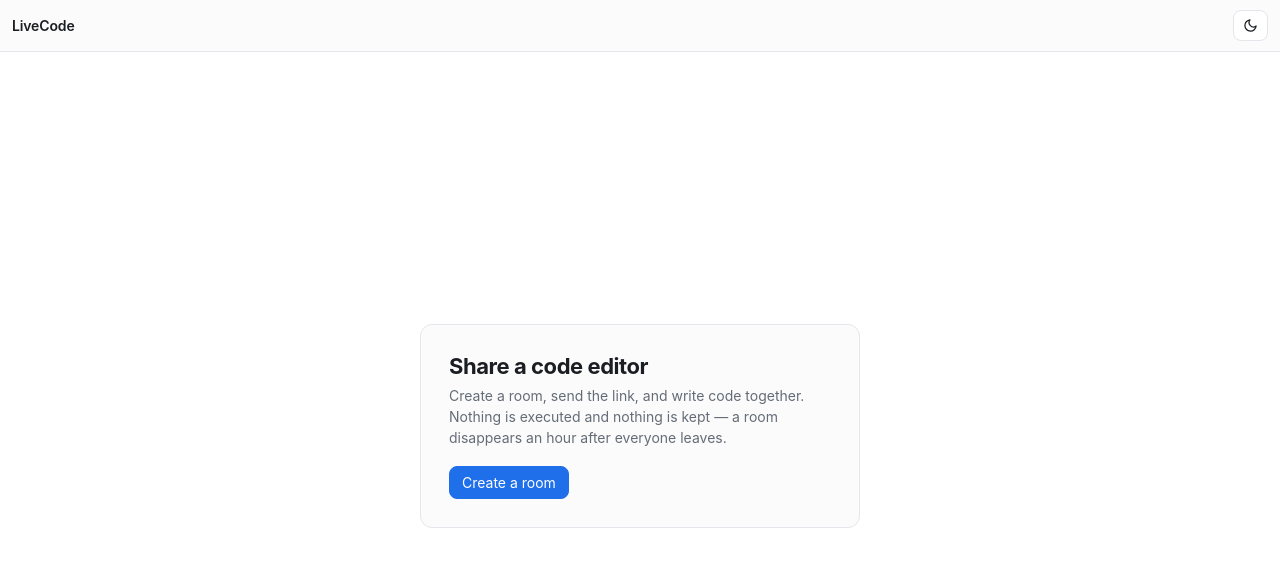
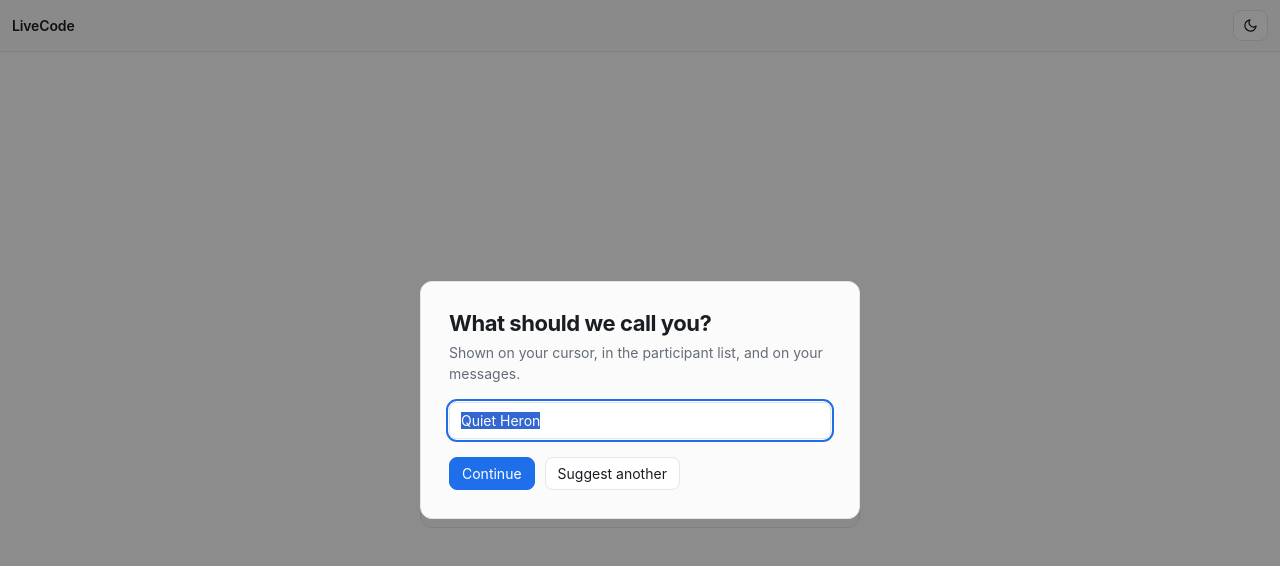
Before and after one commit to madhav-02/CodeCollabrator, a React (Vite) app in the folder client/: page / in a window 1280 px wide. Shown: the top 566 px of the page. Built offline with nearby package versions, Linux system fonts and the light colour scheme.

Commit message:
feat(client): Ask for a username on arrival

```diff
--- a/client/src/App.tsx
+++ b/client/src/App.tsx
@@ -1,6 +1,9 @@
 import { Suspense, lazy } from 'react';
 import { BrowserRouter, Route, Routes } from 'react-router-dom';
 import { Header } from './components/Header';
+import { NamePrompt } from './components/NamePrompt';
+import { identity } from './lib/identity';
+import { useStore } from './lib/store';
 import { Home } from './routes/Home';
 import { Expired } from './routes/Expired';
 
@@ -23,6 +26,8 @@ function Loading() {
 }
 
 export function App() {
+  const { name } = useStore(identity);
+
   return (
     <BrowserRouter>
       <Suspense fallback={<Loading />}>
@@ -35,6 +40,9 @@ export function App() {
           <Route path="*" element={<Expired reason="notFound" />} />
         </Routes>
       </Suspense>
+      {/* Overlaid rather than replacing the page, so people can see what the site
+          is before being asked to name themselves (R25). */}
+      {!name && <NamePrompt />}
     </BrowserRouter>
   );
 }
--- /dev/null
+++ b/client/src/components/NamePrompt.tsx
@@ -0,0 +1,51 @@
+import { useRef, useState, type FormEvent } from 'react';
+import { MAX_NAME_LENGTH, setName, suggestName } from '../lib/identity';
+
+/**
+ * Asked for once, on arrival (R25). Deliberately not dismissable: the name is what
+ * identifies you on your cursor, in the participant list and on your chat messages,
+ * so there is no sensible anonymous path.
+ */
+export function NamePrompt() {
+  const [value, setValue] = useState(suggestName);
+  const input = useRef<HTMLInputElement | null>(null);
+
+  const trimmed = value.trim();
+
+  function submit(e: FormEvent) {
+    e.preventDefault();
+    if (!trimmed) {
+      input.current?.focus();
+      return;
+    }
+    setName(trimmed);
+  }
+
+  return (
+    <div className="modal-backdrop">
+      <form className="card" onSubmit={submit} aria-labelledby="name-heading">
+        <h1 id="name-heading">What should we call you?</h1>
+        <p>Shown on your cursor, in the participant list, and on your messages.</p>
+        <input
+          ref={input}
+          className="input"
+          value={value}
+          onChange={(e) => setValue(e.target.value)}
+          maxLength={MAX_NAME_LENGTH}
+          aria-label="Your name"
+          autoFocus
+          // Select the suggestion so typing replaces it rather than appending.
+          onFocus={(e) => e.currentTarget.select()}
+        />
+        <div className="card-actions" style={{ marginTop: 18 }}>
+          <button className="btn btn-primary" type="submit" disabled={!trimmed}>
+            Continue
+          </button>
+          <button className="btn" type="button" onClick={() => setValue(suggestName())}>
+            Suggest another
+          </button>
+        </div>
+      </form>
+    </div>
+  );
+}
--- /dev/null
+++ b/client/src/lib/identity.ts
@@ -0,0 +1,64 @@
+// Who the browser says you are. Self-asserted by design: there are no accounts.
+// The server uses this for display and for role overrides, never as proof — see the
+// security posture section of REQUIREMENTS.md.
+
+import { COLORS } from '@shared/types';
+import { createStore, readLocal, writeLocal } from './store';
+
+const KEY_USER = 'livecode.userId';
+const KEY_NAME = 'livecode.name';
+
+export const MAX_NAME_LENGTH = 32;
+
+export interface Identity {
+  userId: string;
+  /** null until the person has chosen one (R25) */
+  name: string | null;
+  color: string;
+}
+
+function newUserId(): string {
+  if (typeof crypto.randomUUID === 'function') return crypto.randomUUID();
+  const bytes = new Uint8Array(16);
+  crypto.getRandomValues(bytes);
+  return Array.from(bytes, (b) => b.toString(16).padStart(2, '0')).join('');
+}
+
+/** Stable per-person colour, so you look the same in every room (R28). */
+function colorFor(userId: string): string {
+  let hash = 0;
+  for (let i = 0; i < userId.length; i++) {
+    hash = (hash * 31 + userId.charCodeAt(i)) | 0;
+  }
+  return COLORS[Math.abs(hash) % COLORS.length];
+}
+
+function load(): Identity {
+  let userId = readLocal(KEY_USER);
+  if (!userId) {
+    userId = newUserId();
+    writeLocal(KEY_USER, userId);
+  }
+  const stored = readLocal(KEY_NAME);
+  return { userId, name: stored?.trim() || null, color: colorFor(userId) };
+}
+
+export const identity = createStore<Identity>(load());
+
+/** Remembered for next time (R26). */
+export function setName(name: string): void {
+  const trimmed = name.trim().slice(0, MAX_NAME_LENGTH);
+  if (!trimmed) return;
+  writeLocal(KEY_NAME, trimmed);
+  identity.set({ ...identity.get(), name: trimmed });
+}
+
+const ADJECTIVES = ['Quick', 'Quiet', 'Curious', 'Clever', 'Brave', 'Calm', 'Keen', 'Bright'];
+const ANIMALS = ['Otter', 'Heron', 'Fox', 'Ibex', 'Lynx', 'Magpie', 'Tern', 'Wren'];
+
+/** Prefill for the prompt, so nobody has to invent something to get started. */
+export function suggestName(): string {
+  const adjective = ADJECTIVES[Math.floor(Math.random() * ADJECTIVES.length)];
+  const animal = ANIMALS[Math.floor(Math.random() * ANIMALS.length)];
+  return `${adjective} ${animal}`;
+}
--- a/client/src/room/RoomContext.tsx
+++ b/client/src/room/RoomContext.tsx
@@ -6,10 +6,11 @@ import {
   useSyncExternalStore,
   type ReactNode,
 } from 'react';
-import { COLORS, type Role } from '@shared/types';
-import { randomId } from '../lib/ids';
+import type { Role } from '@shared/types';
+import { identity } from '../lib/identity';
+import { useStore } from '../lib/store';
 import { createOfflineTransport } from './offlineTransport';
-import type { Me, RoomSnapshot, RoomTransport } from './transport';
+import type { RoomSnapshot, RoomTransport } from './transport';
 
 const Ctx = createContext<RoomTransport | null>(null);
 
@@ -17,14 +18,9 @@ interface Props {
   roomId: string;
   claimedRole: Role;
   defaultLanguage: string;
-  /** Shown for the frame before the transport exists. */
+  /** Shown until the transport exists, including while the name is still unset. */
   fallback?: ReactNode;
   children: ReactNode;
-}
-
-/** Stand-in until T1.6 asks for a username and stores a stable id. */
-function provisionalMe(): Me {
-  return { userId: randomId(12), name: 'You', color: COLORS[0] };
 }
 
 export function RoomProvider({
@@ -34,16 +30,21 @@ export function RoomProvider({
   fallback = null,
   children,
 }: Props) {
+  const { userId, name, color } = useStore(identity);
+
   // Built inside an effect so React's StrictMode double-mount cannot leave an
   // orphaned instance behind. That matters far more in T2.4, where this owns a
   // live socket rather than a local document.
   const [transport, setTransport] = useState<RoomTransport | null>(null);
 
   useEffect(() => {
+    // Nobody joins anonymously; the name prompt is covering the screen (R25).
+    if (!name) return;
+
     const created = createOfflineTransport({
       roomId,
       role: claimedRole,
-      me: provisionalMe(),
+      me: { userId, name, color },
       defaultLanguage,
     });
     setTransport(created);
@@ -52,7 +53,9 @@ export function RoomProvider({
       created.destroy();
       setTransport(null);
     };
-  }, [roomId, claimedRole, defaultLanguage]);
+    // Renaming currently rebuilds the transport. Once the roster can edit a name
+    // (T3.2) this should send a rename message instead of reconnecting.
+  }, [roomId, claimedRole, defaultLanguage, userId, name, color]);
 
   if (!transport) return <>{fallback}</>;
 
--- a/client/src/styles.css
+++ b/client/src/styles.css
@@ -269,6 +269,16 @@ button {
   }
 }
 
+.modal-backdrop {
+  position: fixed;
+  inset: 0;
+  z-index: 30;
+  display: grid;
+  place-items: center;
+  padding: 20px;
+  background: rgba(0, 0, 0, 0.45);
+}
+
 .sheet-backdrop {
   position: fixed;
   inset: 0;
```
